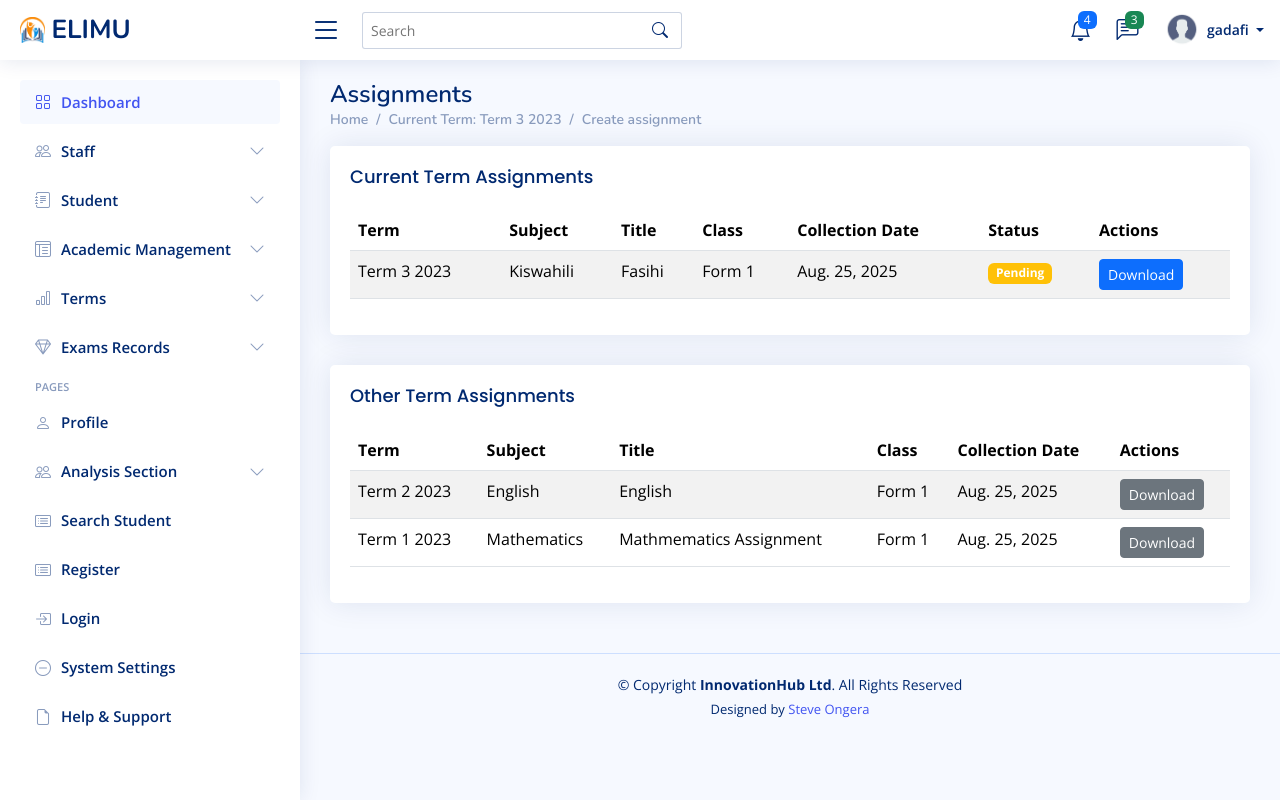
After one commit to steve-ongera/EnezaElimuBackUp3, a Django app: page /assignments/ in a window 1280 px wide. The commit adds this page. Run offline with Django 5.2, Linux system fonts and the light colour scheme; a user stored in the database is signed in; data comes from the database, SQL or seed files in the repository; both versions use the stored data as it was after the commit; some libraries are stand-ins or nearby versions.

Commit message:
made changes

```diff
--- a/myapp/urls.py
+++ b/myapp/urls.py
@@ -36,9 +36,9 @@ urlpatterns = [
 
     path('student_profile/', views.student_profile, name='student_profile'),
     path('student_profile/edit/', views.edit_student_profile, name='edit_student_profile'),
-    path('profile_detail/', views.profile_detail, name='profile_detail'),
+    path('profile_detail/', views.profile_detail, name='profile_detail'),# admin profile view
     path('create-profile/', views.create_profile, name='create_profile'),
-    path('edit-profile/', views.edit_profile, name='edit_profile'),
+    path('edit-profile/', views.edit_profile, name='edit_profile'),#admin profile edits
 
     #classs list view
     path('class_lists/', views.class_list, name='class_list'),
@@ -127,11 +127,13 @@ urlpatterns = [
 
 
 
-    #resources views
+    #resources and assignment  views
     path('resources/add/', views.add_resource, name='add_resource'),
     path('resources/', views.resources_list, name='resources_list'),
     path('resources/<int:resource_id>/', views.resource_detail, name='resource_detail'),
     path('resource-search/', views.resource_search, name='resource_search'),
+    path('assignments/', views.assignment_list, name='assignment_list'),
+    path('assignments/create/', views.create_assignment, name='create_assignment'),
 
     #timetable
     path('timetable/', views.timetable_list, name='timetable_list'),
--- a/myapp/views.py
+++ b/myapp/views.py
@@ -2936,3 +2936,49 @@ def promote_students(request):
         return redirect('students_list')  # Replace with your actual view
 
     return render(request, 'students/promote_students.html')
+
+
+@login_required
+@user_passes_test(is_staff_user)
+def create_assignment(request):
+    """View to create a new assignment"""
+    if request.method == 'POST':
+        form = AssignmentForm(request.POST, request.FILES)
+        if form.is_valid():
+            # Get the current term
+            current_term = Term.objects.filter(is_current=True).first()
+
+            if not current_term:
+                messages.error(request, "No current term is set. Please contact administration.")
+                return render(request, 'assignments/create_assignment.html', {'form': form})
+
+            # Set the term for the assignment
+            assignment = form.save(commit=False)
+            assignment.term = current_term
+            assignment.save()
+
+            messages.success(request, 'Assignment created successfully!')
+            return redirect('assignment_list')
+    else:
+        form = AssignmentForm()
+
+    return render(request, 'assignments/create_assignment.html', {'form': form})
+
+@login_required
+def assignment_list(request):
+    """View to list assignments"""
+    # Get the current term
+    current_term = Term.objects.filter(is_current=True).first()
+
+    # Get assignments for the current term, highlighting them
+    assignments = Assignment.objects.all()
+    current_term_assignments = assignments.filter(term=current_term)
+    other_term_assignments = assignments.exclude(term=current_term)
+
+    context = {
+        'current_term_assignments': current_term_assignments,
+        'other_term_assignments': other_term_assignments,
+        'current_term': current_term
+    }
+
+    return render(request, 'assignments/assignment_list.html', context)
--- /dev/null
+++ b/templates/assignments/assignment_list.html
@@ -0,0 +1,150 @@
+
+
+
+{% extends "base/base.html" %}
+
+{% block content %}
+<div class="message-container" id="system-messages">
+    {% for message in messages %}
+    <div class="alert-message alert-{{ message.tags }}">
+        {{ message }}
+        <span class="close-message">&times;</span>
+    </div>
+    {% endfor %}
+</div>
+
+<div class="pagetitle">
+    <h1>Assignments</h1>
+    <nav>
+        <ol class="breadcrumb">
+            {% if request.user.is_staff %}
+            <li class="breadcrumb-item"><a href="{% url 'admin_dashboard' %}">Home</a></li>
+            <li class="breadcrumb-item">
+                {% if current_term %} Current Term: {{ current_term }} {% endif %}
+            </li>
+            <li class="breadcrumb-item active"><a href="{% url 'create_assignment' %}">Create assignment</a></li>
+            {% else %}
+            <li class="breadcrumb-item"><a href="{% url 'student_dashboard' %}">Home</a></li>
+            <li class="breadcrumb-item">
+                {% if current_term %} Current Term: {{ current_term }} {% endif %}
+            </li>
+            {% endif %}
+
+        </ol>
+    </nav>
+</div><!-- End Page Title -->
+
+<section class="section">
+    <div class="row">
+        <div class="col-lg-12">
+
+            <div class="card">
+                <div class="card-body">
+                    <h5 class="card-title">Current Term Assignments</h5>
+                    {% if current_term_assignments %}
+                    <div class="table-responsive">
+                        <table class="table table-striped ">
+                            <thead>
+                                <tr>
+                                    <th>Term</th>
+                                     <th>Subject</th>
+                                     <th>Title</th>
+                                     <th>Class</th>
+                                     <th>Collection Date</th>
+                                     <th>Status</th>
+                                     <th>Actions</th>
+                                 </tr>
+                            </thead>
+                            <tbody>
+                                {% for assignment in current_term_assignments %}
+                                    <tr class="{% if assignment.is_overdue %}table-danger{% endif %}">
+                                        <td>{{ assignment.term }}</td>
+                                        <td>{{ assignment.subject.name }}</td>
+                                        <td>{{ assignment.title }}</td>
+                                        <td>{{ assignment.class_of_study.name }}</td>
+                                        <td>{{ assignment.collection_date }}</td>
+                                        <td>
+                                            {% if assignment.is_submitted %}
+                                                <span class="badge bg-success">Submitted</span>
+                                            {% elif assignment.is_overdue %}
+                                                <span class="badge bg-danger">Overdue</span>
+                                            {% else %}
+                                                <span class="badge bg-warning">Pending</span>
+                                            {% endif %}
+                                        </td>
+                                        <td>
+                                            {% if assignment.assignment_file %}
+                                                <a href="{{ assignment.assignment_file.url }}"
+                                                   class="btn btn-sm btn-primary"
+                                                   download>
+                                                    Download
+                                                </a>
+                                            {% else %}
+                                                <span class="text-muted">No file</span>
+                                            {% endif %}
+                                        </td>
+                                    </tr>
+                                {% endfor %}
+                            </tbody>
+                        </table>
+                        <!-- End Table with stripped rows -->
+                    </div>
+                    {% else %}
+                        <div class="alert alert-info">No assignments for the current term.</div>
+                    {% endif %}
+
+                </div>
+            </div>
+
+            <div class="card">
+                <div class="card-body">
+                    <h5 class="card-title">Other Term Assignments</h5>
+                    {% if other_term_assignments %}
+                    <div class="table-responsive">
+                        <table class="table table-striped ">
+                            <thead>
+                                <tr>
+                                    <th>Term</th>
+                                     <th>Subject</th>
+                                     <th>Title</th>
+                                     <th>Class</th>
+                                     <th>Collection Date</th>
+                                     <th>Actions</th>
+                                 </tr>
+                            </thead>
+                            <tbody>
+                                {% for assignment in other_term_assignments %}
+                                   <tr>
+                                    <td>{{ assignment.term }}</td>
+                                    <td>{{ assignment.subject.name }}</td>
+                                    <td>{{ assignment.title }}</td>
+                                    <td>{{ assignment.class_of_study.name }}</td>
+                                    <td>{{ assignment.collection_date }}</td>
+                                    <td>
+                                        {% if assignment.assignment_file %}
+                                            <a href="{{ assignment.assignment_file.url }}"
+                                               class="btn btn-sm btn-secondary"
+                                               download>
+                                                Download
+                                            </a>
+                                        {% else %}
+                                            <span class="text-muted">No file</span>
+                                        {% endif %}
+                                    </td>
+                                    </tr>
+                                {% endfor %}
+                            </tbody>
+                        </table>
+                        <!-- End Table with stripped rows -->
+                    </div>
+                    {% else %}
+                    <div class="alert alert-info">No assignments from other terms.</div>
+                    {% endif %}
+
+                </div>
+            </div>
+        </div>
+    </div>
+</section>
+
+{% endblock %}
--- a/templates/base/sidebar.html
+++ b/templates/base/sidebar.html
@@ -152,6 +152,12 @@
             </a>
           </li>
 
+          <li>
+            <a href="{% url 'assignment_list'%}">
+              <i class="bi bi-circle"></i><span>Assignments</span>
+            </a>
+          </li>
+
 
 
         </ul>
@@ -234,7 +240,7 @@
       <li class="nav-heading">Pages</li>
 
       <li class="nav-item">
-        <a class="nav-link collapsed" href="#">
+        <a class="nav-link collapsed" href="{% url 'profile_detail'%}">
           <i class="bi bi-person"></i>
           <span>Profile</span>
         </a>
--- a/templates/help/system_settings.html
+++ b/templates/help/system_settings.html
@@ -5,7 +5,11 @@
     <h1>System Settings</h1>
     <nav>
       <ol class="breadcrumb">
+        {% if request.user.is_staff %}
         <li class="breadcrumb-item"><a href="{% url 'admin_dashboard' %}">Home</a></li>
+        {% else %}
+        <li class="breadcrumb-item"><a href="{% url 'student_dashboard' %}">Home</a></li>
+        {% endif %}
         <li class="breadcrumb-item active">System Settings</li>
       </ol>
     </nav>
```
Also changed, not shown: myapp/admin.py (+22 -0 lines), myapp/forms.py (+21 -0 lines), myapp/models.py (+50 -2 lines), templates/assignments/create_assignment.html (added, +95 -0 lines), templates/base/student_sidebar.html (+13 -5 lines), templates/help/help_and_support.html (+8 -4 lines), db.sqlite3, myapp/migrations/0022_assignment.py (added), 3 other files.
